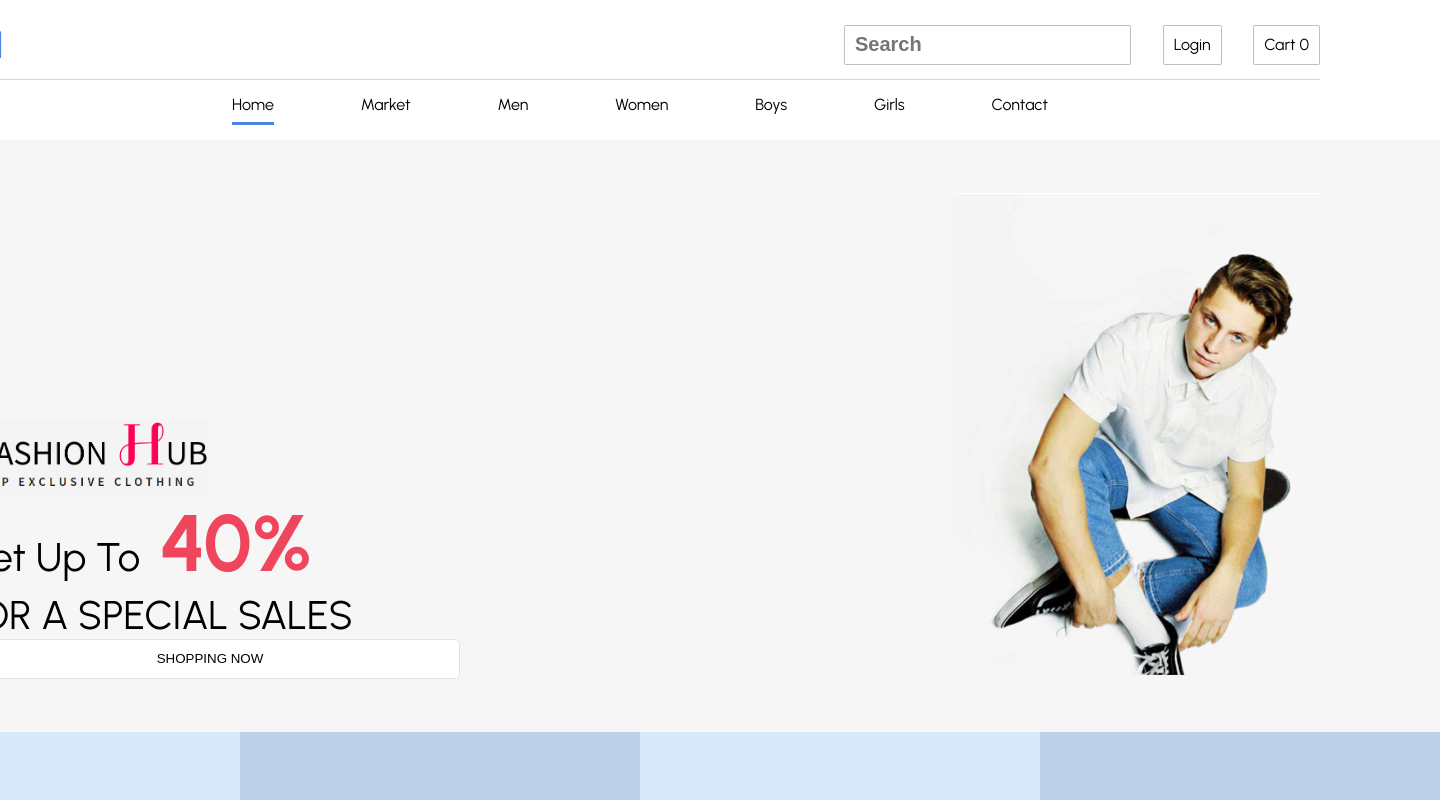
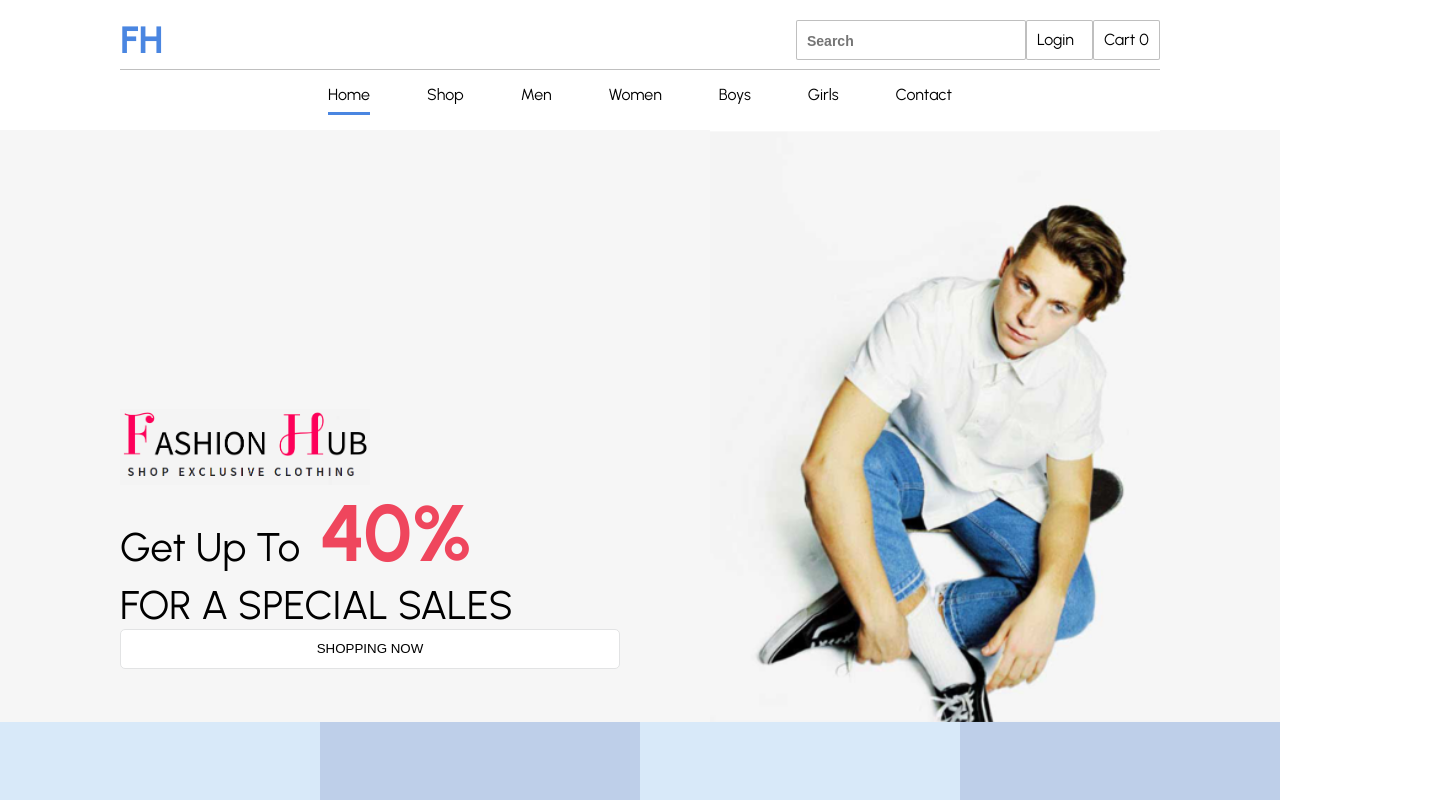
Before and after one commit to MontherIsmail/Fashion-Hub, a React (Create React App) app in the folder client/: page / in a window 1280 px wide. Shown: the top 800 px of the page, 1440 px wide, since content can reach past the window. Built offline with nearby package versions, Linux system fonts and the light colour scheme; no server answers.

Commit message:
fix css and handle shop products

```diff
--- a/client/src/App.css
+++ b/client/src/App.css
@@ -6,54 +6,117 @@
 body {
   font-family: "Urbanist", sans-serif;
   background-color: #fff;
+  height: calc(100vh - 14px);
+}
+#root {
   display: flex;
   flex-direction: column;
-  align-items: center;
-  height: calc(100vh - 14px);
+  justify-content: center;
 }
+
 :root {
   --main-color: #4a86e1;
   --header-color: #f6f6f6;
   --footer-color: #d8e9f9;
 }
+input {
+  outline: none;
+  border: none;
+}
 nav {
-  width: 1600px;
   padding: 10px 120px 0 120px;
 }
 .nav-header {
   display: flex;
   justify-content: space-between;
   align-items: center;
-  height: 70px;
-  border-bottom: 1px solid #c8c8c8b6;
+  height: 60px;
+  border-bottom: 1px solid #80808080;
 }
 .nav-header h1 {
   color: var(--main-color);
   font-family: "Urbanist", sans-serif;
   font-size: 38px;
 }
+.search {
+  display: flex;
+  justify-content: space-between;
+  align-items: center;
+  width: 37%;
+}
+.search input {
+  width: 230px;
+  padding: 0 10px;
+  border: 1px solid #e2e3e4;
+  height: 40px;
+}
+::placeholder {
+  font-size: 14px;
+}
+.links {
+  display: flex;
+  justify-content: center;
+  align-items: center;
+  height: 60px;
+}
+.links ul {
+  display: flex;
+  justify-content: space-between;
+  align-items: center;
+  width: 60%;
+}
+.first-ul {
+  border-bottom: 1px solid var(--main-color);
+}
+.links a {
+  text-decoration: none;
+  color: #000;
+}
+.links ul li {
+  list-style-type: none;
+  height: 30px;
+}
+.links ul li:hover {
+  border-bottom: 1px solid var(--main-color);
+}
+.cart,
+.login {
+  height: 40px;
+  width: 70px;
+  padding: 0 10px;
+  border: none;
+  border-radius: 2px;
+  color: #fff;
+  cursor: pointer;
+  transition: all 0.3s ease-in-out;
+}
+
 .home-header {
-  width: 1600px;
   display: flex;
-  justify-content: space-evenly;
   align-items: center;
-  height: 600px;
+  justify-content: center;
+  height: 74vh;
   background-color: var(--header-color);
   padding: 0 120px;
 }
 .home-header .header-info {
+  height: 80%;
   display: flex;
-  justify-content: space-between;
-  align-items: flex-start;
-  width: 50%;
-  height: 70%;
   flex-direction: column;
+  justify-content: space-evenly;
 }
-.home-header .header-info img {
-  width: 500px;
+.header-info img {
+  width: 60%;
+}
+.header-img{
+  height: 100%;
+}
+.header-img img{
+  height: 100%;
+  width: 100%;
 }
 .home-header .header-info p {
-  font-size: 35px;
+  font-size: 40px;
 }
 .home-header .header-info p span {
   font-size: 80px;
@@ -70,6 +133,22 @@ nav {
 }
 .home-header .header-info button:hover {
   background-color: var(--main-color);
+  color: #fff;
+}
+
+.cart,
+.login {
+  display: flex;
+  background-color: #fff;
+  color: #000;
+  justify-content: center;
+  align-items: center;
+  text-decoration: none;
+  border: 1px solid #80808080;
+}
+.cart:hover,
+.login:hover {
+  background-color: #6c757d;
   color: #fff;
 }
 .serveces {
@@ -113,7 +192,6 @@ nav {
 }
 .smart-clothing {
   display: flex;
-  width: 1600px;
   justify-content: center;
   align-items: center;
   flex-direction: column;
@@ -167,25 +245,24 @@ nav {
   padding: 30px 0;
   width: 100%;
 }
-.view {
+.view{
   display: flex;
   justify-content: center;
   align-items: center;
-  text-decoration: none;
   width: 100%;
-  padding: 15px 10px;
-  font-size: 26px;
-  font-weight: bold;
+  height: 40px;
   border: none;
   background-color: #4a86e1;
   color: #fff;
   border-radius: 5px;
   margin-bottom: 30px;
   cursor: pointer;
+  text-decoration: none;
 }
-.view:hover {
+.view:hover{
   background-color: #fff;
   color: #4a86e1;
+  border: 1px solid #888888;
 }
 footer {
   justify-self: flex-end;
@@ -427,17 +504,13 @@ input:focus {
 .links ul li:hover {
   border-bottom: 3px solid var(--main-color);
 }
-.product-header {
-  width: 1600px;
-}
-header img {
+.product-header img {
   width: 100%;
 }
 .container {
   display: flex;
   justify-content: space-between;
   align-items: flex-start;
-  width: 1600px;
   padding: 0 50px;
   min-height: 100vh;
 }
@@ -452,10 +525,7 @@ aside {
   padding: 30px;
   margin-top: 50px;
 }
-#minPrice,
-#maxPrice {
-  width: 240px;
-}
+
 .price {
   width: 100%;
   height: 40%;
@@ -490,6 +560,15 @@ aside {
 .serveces {
   height: 250px;
 }
+
+.serveces {
+  height: 250px;
+}
+
+.range-price p {
+  font-size: 15px;
+  margin-bottom: 15px;
+}
 .price,
 .category h5 {
   font-size: 24px;
@@ -507,13 +586,13 @@ aside {
   justify-content: space-between;
   width: 100%;
 }
-.range-price p {
-  font-size: 15px;
-  margin-bottom: 15px;
-}
 .price input {
   width: 80%;
   margin: 10px 0;
+}
+#minPrice,
+#maxPrice {
+  width: 100%;
 }
 .category {
   height: 60%;
@@ -551,7 +630,7 @@ aside {
   padding: 30px 0;
 }
 .card {
-  width: 23%;
+  width: 22%;
   height: 450px;
   border-radius: 2px;
   display: flex;
@@ -615,6 +694,7 @@ footer {
   align-items: center;
   padding: 50px;
   height: 200px;
+  width: 100%;
   background-color: var(--footer-color);
 }
 select {
@@ -627,7 +707,6 @@ select {
   box-sizing: border-box;
 }
 .cart-container {
-  width: 1600px;
   display: flex;
   justify-content: center;
   flex-wrap: wrap;
@@ -640,11 +719,6 @@ select {
   align-items: center;
   margin: 15px;
   border-radius: 2px;
-  padding: 10px 20px;
-  box-shadow: 0px 0px 10px 6px rgba(175, 175, 175, 0.8);
-  -webkit-box-shadow: 0px 0px 10px 6px rgba(175, 175, 175, 0.8);
-  -moz-box-shadow: 0px 0px 10px 6px rgba(175, 175, 175, 0.8);
-  padding: 10px 10px 20px 10px;
 }
 .product-in-cart img {
   width: 100%;
@@ -658,7 +732,6 @@ select {
   text-decoration: none;
   font-size: 25px;
   color: #ef465d;
-  font-weight: bold;
 }
 .product-in-cart p {
   margin-bottom: 5px;
--- a/client/src/App.jsx
+++ b/client/src/App.jsx
@@ -41,6 +41,9 @@ class App extends Component {
       category: target.id,
     });
   };
+  handleAllProducts = () => {
+    this.setState({category : "All"});
+  }
   handleLoginInputChange = ({ target }) => {
     this.setState({
       [target.id]: target.value,
@@ -170,6 +173,7 @@ class App extends Component {
             cartCounter={cart.length}
             handleOnSearchInputChange={this.handleOnSearchInputChange}
             handleFilterByCategory={this.handleFilter}
+            handleAllProducts={this.handleAllProducts}
           />
           <Routes>
             <Route
--- a/client/src/Components/Nav.jsx
+++ b/client/src/Components/Nav.jsx
@@ -1,6 +1,7 @@
 import { Link } from "react-router-dom";
 
 function Nav({
+  handleAllProducts,
   cartCounter,
   handleOnSearchInputChange,
   handleFilterByCategory,
@@ -29,8 +30,8 @@ function Nav({
             <Link to="/">
               <li className="first-ul">Home</li>
             </Link>
-            <Link to="/market">
-              <li>Market</li>
+            <Link to="/market" onClick={handleAllProducts}>
+              <li>Shop</li>
             </Link>
             <li id="Men" name={"category"} onClick={handleFilterByCategory}>
               Men
```
